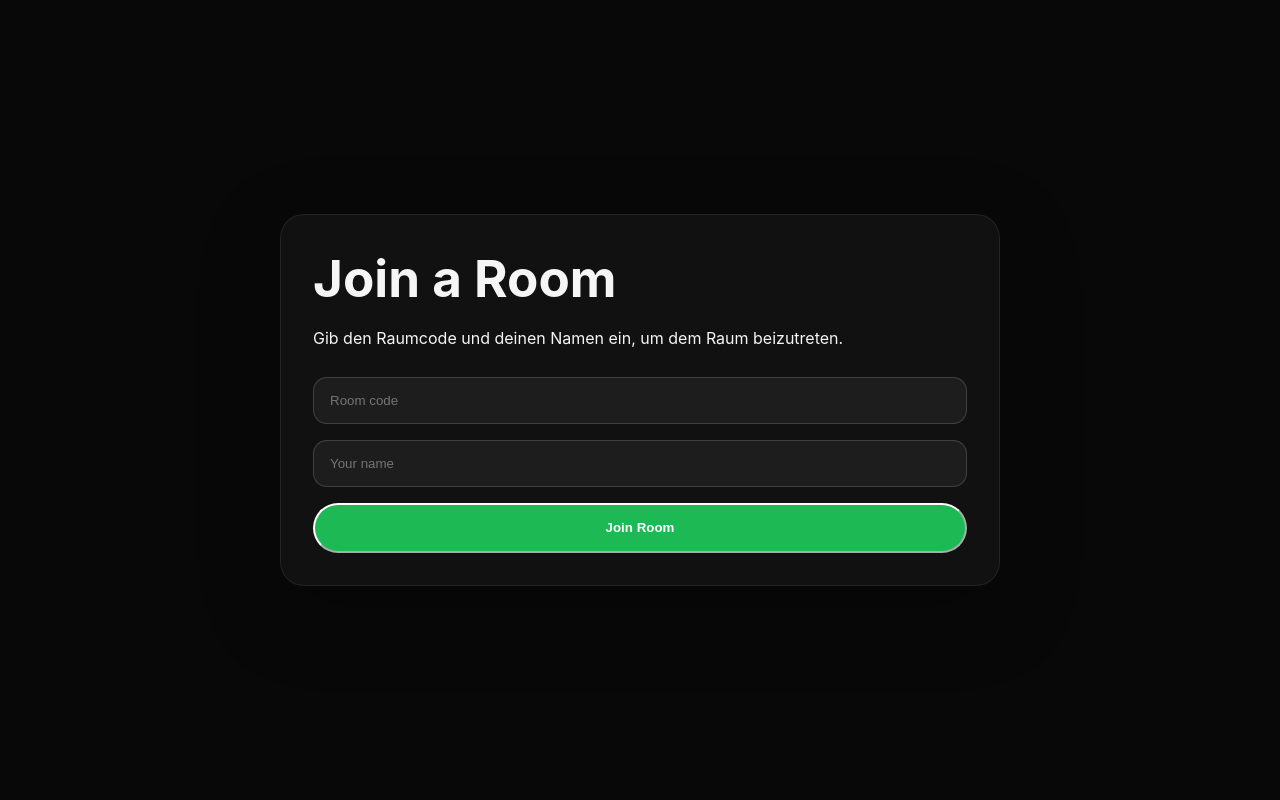
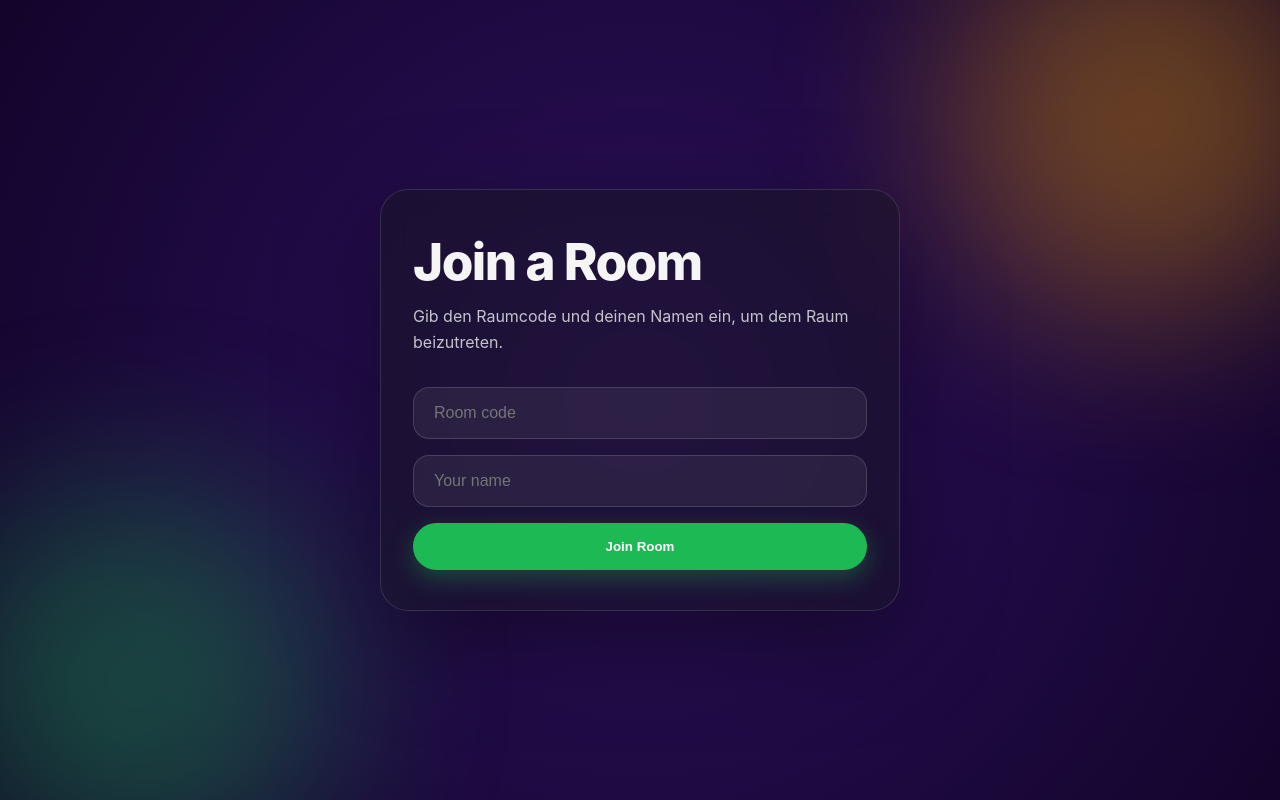
Before and after one commit to vibecheckapp/VibeCheck-MVP, a Next.js app: page /room/join in a window 1280 px wide. Built offline with nearby package versions, Linux system fonts and the light colour scheme.

Commit message:
changed some CSS design

```diff
--- a/app/globals.css
+++ b/app/globals.css
@@ -1,8 +1,11 @@
 :root {
   color-scheme: dark;
-  background: #080808;
+  /* Abgestufter, tieferer Hintergrund (radialer Verlauf) */
+  background: radial-gradient(circle at 50% 50%, #2c115c 0%, #13042b 100%);
+  background-attachment: fixed;
   color: #f5f5f5;
-  font-family: Inter, ui-sans-serif, system-ui, sans-serif;
+  /* Freundlichere Schriftart als Fallback vor sans-serif hinzugefügt */
+  font-family: "Plus Jakarta Sans", "Inter", ui-sans-serif, system-ui, sans-serif;
 }
 
 * {
@@ -12,7 +15,38 @@
 body {
   margin: 0;
   min-height: 100vh;
+  position: relative;
+  overflow-x: hidden;
 }
+
+/* --- NEU: Die Glow-Blobs im Hintergrund --- */
+body::before,
+body::after {
+  content: "";
+  position: fixed;
+  width: 400px;
+  height: 400px;
+  border-radius: 50%;
+  z-index: -1;
+  pointer-events: none;
+  opacity: 0.35;
+  filter: blur(90px);
+}
+
+/* Warmes Orange/Gelb oben rechts */
+body::before {
+  background: #ffaa00;
+  top: -10%;
+  right: -5%;
+}
+
+/* Sanftes Spotify-Grün unten links */
+body::after {
+  background: #1db954;
+  bottom: -10%;
+  left: -5%;
+}
+/* ----------------------------------------- */
 
 .page-shell {
   display: flex;
@@ -22,25 +56,31 @@ body {
   padding: 2rem;
 }
 
+/* Hero-Card als "Glass-Card" umgebaut für den transparenten Look */
 .hero {
-  max-width: 720px;
+  max-width: 520px; /* Etwas schmaler gezogen für den mobilen App-Vibe */
   width: 100%;
-  border: 1px solid rgba(255, 255, 255, 0.08);
-  border-radius: 24px;
-  padding: 2rem;
-  background: rgba(255, 255, 255, 0.04);
-  box-shadow: 0 24px 80px rgba(0, 0, 0, 0.25);
+  border: 1px solid rgba(255, 255, 255, 0.12);
+  border-radius: 28px; /* Etwas runder */
+  padding: 2.5rem 2rem;
+  background: rgba(25, 20, 35, 0.55); /* Leicht violetter, transparenter Touch */
+  backdrop-filter: blur(16px);
+  -webkit-backdrop-filter: blur(16px);
+  box-shadow: 0 30px 100px rgba(0, 0, 0, 0.4);
 }
 
 .hero h1 {
-  margin: 0 0 1rem;
-  font-size: clamp(3rem, 4vw, 4.5rem);
+  margin: 0 0 0.75rem;
+  font-size: clamp(2.5rem, 4vw, 3.5rem);
+  font-weight: 800;
+  letter-spacing: -0.03em;
 }
 
 .hero p {
-  margin: 0 0 1.5rem;
-  line-height: 1.7;
+  margin: 0 0 2rem;
+  line-height: 1.6;
   max-width: 40rem;
+  color: rgba(255, 255, 255, 0.75);
 }
 
 .actions {
@@ -54,13 +94,24 @@ body {
   margin-top: 1.5rem;
 }
 
+/* Das Input-Feld sah vorher sehr dunkelgrün aus. Jetzt passt es sich dem Vibe an */
 .entry-form input {
   width: 100%;
-  padding: 0.95rem 1rem;
-  border: 1px solid rgba(255, 255, 255, 0.16);
-  border-radius: 14px;
-  background: rgba(255, 255, 255, 0.05);
+  padding: 1rem 1.25rem;
+  border: 1px solid rgba(255, 255, 255, 0.15);
+  border-radius: 16px;
+  background: rgba(255, 255, 255, 0.06);
   color: inherit;
+  font-size: 1rem;
+  outline: none;
+  transition: all 0.2s ease;
+}
+
+/* Fokus-Effekt beim Reinklicken */
+.entry-form input:focus {
+  border-color: #1db954;
+  background: rgba(255, 255, 255, 0.1);
+  box-shadow: 0 0 15px rgba(29, 185, 84, 0.2);
 }
 
 .card-row {
@@ -78,10 +129,9 @@ body {
 }
 
 .card {
-  border: 1px solid rgba(255, 255, 255, 0.08);
-  border-radius: 18px;
-  padding: 1.25rem;
-  background: rgba(255, 255, 255, 0.04);
+  background: rgba(25, 25, 25, 0.6);
+  backdrop-filter: blur(12px);
+  border: 1px solid rgba(255, 255, 255, 0.1);
 }
 
 .card-row h2,
@@ -131,26 +181,26 @@ justify-content: center;
   aspect-ratio: 1 / 1;
   width: 100%;
   min-width: 0;
-border: 1px solid rgba(255, 255, 255, 0.16);
   border-radius: 50%;
-background: transparent;
+  background: rgba(25, 25, 25, 0.6);
+  backdrop-filter: blur(12px);
+  border: 1px solid rgba(255, 255, 255, 0.1);
   color: rgba(255, 255, 255, 0.55);
   font-size: clamp(1.1rem, 4vw, 1.5rem);
   cursor: pointer;
   transition: color 0.2s ease, border-color 0.2s ease, transform 0.15s ease;
 }
 
-
 .star-button:hover,
 .star-button:focus {
-  color: #1db954;
-  border-color: #1db954;
-  transform: translateY(-1px);
+  color: #ffdd00;
+  border-color: #ffffff59;
+  transform: translateY(-2px);
 }
 
 .star-button.selected {
-  color: #1db954;
-  border-color: #1db954;
+  color: #ffdd00;
+  border-color: #939393b9;
 }
 
 .error-message,
@@ -187,18 +237,33 @@ transition: color 0.2s ease, border-color 0.2s ease, transform 0.15s ease;
   margin-bottom: 0.65rem;
 }
 
+/* --- OPTIMIERT: Button mit Saftigem Glow & Klick-Animation --- */
 .button {
   display: inline-flex;
   align-items: center;
   justify-content: center;
-  padding: 0.95rem 1.5rem;
+  padding: 1rem 2rem;
   background: #1db954;
   color: #fff;
   text-decoration: none;
   border-radius: 999px;
   font-weight: 700;
+  border: none;
+  cursor: pointer;
+  box-shadow: 0 8px 24px rgba(29, 185, 84, 0.35); /* Glow-Effekt */
+  transition: transform 0.15s cubic-bezier(0.175, 0.885, 0.32, 1.275), box-shadow 0.2s ease, background-color 0.2s ease;
 }
 
+.button:hover {
+  background: #1ed760; /* Spotify hellgrün beim Hover */
+  transform: translateY(-2px); /* Leichtes Hochspringen */
+  box-shadow: 0 12px 30px rgba(29, 185, 84, 0.5); /* Stärkerer Glow */
+}
+
+.button:active {
+  transform: translateY(1px); /* Drückt sich beim Klick ein */
+}
+/* ------------------------------------------------------------- */
 
 .actions .button {
   width: 100%;
@@ -209,7 +274,6 @@ width: 100%;
     width: auto;
   }
 }
-
 
 .actions {
   display: flex;
@@ -231,3 +295,101 @@ align-items: center;
     width: auto;
   }
 }
+
+
+/* Die Box für den Runden-Titel (gleicher Look wie die anderen Boxen) */
+.settings-box {
+  border: 1px solid rgba(255, 255, 255, 0.08);
+  border-radius: 18px;
+  padding: 1.25rem;
+  background: rgba(255, 255, 255, 0.04);
+  margin-top: 1.5rem;
+  margin-bottom: 1.5rem;
+}
+
+/* Das Text-Label über dem Eingabefeld */
+.settings-box label {
+  display: block;
+  font-weight: 600;
+  margin-bottom: 0.65rem;
+  color: rgba(255, 255, 255, 0.9);
+  font-size: 0.95rem;
+}
+
+/* Das Eingabefeld selbst im modernen, transparenten Look */
+.settings-box input[type="text"] {
+  width: 100%;
+  padding: 1rem 1.25rem;
+  border: 1px solid rgba(255, 255, 255, 0.15);
+  border-radius: 16px;
+  background: rgba(255, 255, 255, 0.06);
+  color: #fff;
+  font-size: 1rem;
+  outline: none;
+  transition: all 0.2s ease;
+}
+
+/* Leuchtet dezent grün auf, wenn man reinklickt */
+.settings-box input[type="text"]:focus {
+  border-color: #1db954;
+  background: rgba(255, 255, 255, 0.1);
+  box-shadow: 0 0 15px rgba(29, 185, 84, 0.2);
+}
+
+/* Macht den grauen Platzhaltertext ("z. B. Gute Laune...") lesbar */
+.settings-box input::placeholder {
+  color: rgba(255, 255, 255, 0.4);
+}
+
+
+/* Container für alle Spieler-Kacheln */
+.players-grid {
+  display: grid;
+  grid-template-columns: repeat(auto-fill, minmax(180px, 1fr));
+  gap: 0.75rem;
+  margin-top: 1rem;
+}
+
+/* Die einzelne Spieler-Kachel */
+.player-card {
+  display: flex;
+  align-items: center;
+  justify-content: space-between;
+  padding: 0.75rem 1rem;
+  background: rgba(255, 255, 255, 0.05);
+  border: 1px solid rgba(255, 255, 255, 0.1);
+  border-radius: 12px;
+  transition: transform 0.2s ease, border-color 0.2s ease;
+}
+
+/* Hebt den aktuellen Zustand des Spielers (du) leicht hervor */
+.player-card.is-me {
+  border-color: rgba(29, 185, 84, 0.4);
+  background: rgba(29, 185, 84, 0.05);
+}
+
+.player-name {
+  font-weight: 600;
+  font-size: 0.95rem;
+  color: #ffffff;
+}
+
+/* Basis-Styling für das Spotify-Status-Icon */
+.spotify-status-icon {
+  display: flex;
+  align-items: center;
+  justify-content: center;
+  width: 24px;
+  height: 24px;
+}
+
+/* Wenn Spotify verbunden ist: Spotify-Grün */
+.spotify-status-icon.connected {
+  color: #1db954;
+  filter: drop-shadow(0 0 4px rgba(29, 185, 84, 0.5));
+}
+
+/* Wenn Spotify NICHT verbunden ist: Diskretes Ausgrauen */
+.spotify-status-icon.disconnected {
+  color: rgba(255, 255, 255, 0.2);
+}
```
Also changed, not shown: components/RoomClient.tsx (+33 -15 lines). Lines whose indentation alone changed are shown as unchanged.
